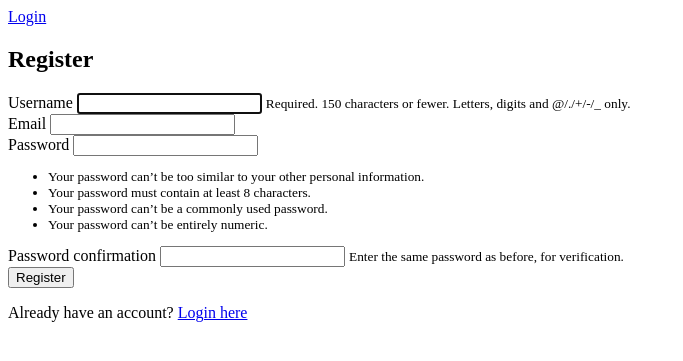
After one commit to TakumaKira/fitness_workout_tracker, a Django app: page /users/register/ in a window 1280 px wide. The commit adds this page. Shown: the top 361 px of the page, without its empty margins (0-683 px from the left). Run offline with Django 5.2, Linux system fonts and the light colour scheme.

Commit message:
[dev]: Add ability to create new user

```diff
--- /dev/null
+++ b/users/forms.py
@@ -0,0 +1,10 @@
+from django import forms
+from django.contrib.auth.forms import UserCreationForm
+from django.contrib.auth.models import User
+
+class UserRegistrationForm(UserCreationForm):
+    email = forms.EmailField(required=True)
+
+    class Meta:
+        model = User
+        fields = ('username', 'email', 'password1', 'password2')
--- a/users/templates/users/login.html
+++ b/users/templates/users/login.html
@@ -20,5 +20,6 @@
         <button type="submit" class="btn btn-primary">Login</button>
         <input type="hidden" name="next" value="{{ next }}">
     </form>
+    <p>Don't have an account? <a href="{% url 'register' %}">Register here</a></p>
 </div>
 {% endblock %}
--- /dev/null
+++ b/users/templates/users/register.html
@@ -0,0 +1,32 @@
+{% extends "base.html" %}
+
+{% block content %}
+<div class="register-form">
+    <h2>Register</h2>
+    {% if messages %}
+        {% for message in messages %}
+            <p class="{% if message.tags %}{{ message.tags }}{% endif %}">{{ message }}</p>
+        {% endfor %}
+    {% endif %}
+
+    <form method="post">
+        {% csrf_token %}
+        {% for field in form %}
+            <div class="form-group">
+                <label for="{{ field.id_for_label }}">{{ field.label }}</label>
+                {{ field }}
+                {% if field.help_text %}
+                    <small class="help-text">{{ field.help_text }}</small>
+                {% endif %}
+                {% if field.errors %}
+                    {% for error in field.errors %}
+                        <p class="error">{{ error }}</p>
+                    {% endfor %}
+                {% endif %}
+            </div>
+        {% endfor %}
+        <button type="submit" class="btn btn-primary">Register</button>
+    </form>
+    <p>Already have an account? <a href="{% url 'login' %}">Login here</a></p>
+</div>
+{% endblock %}
--- a/users/urls.py
+++ b/users/urls.py
@@ -5,4 +5,5 @@ from . import views
 urlpatterns = [
     path('login/', auth_views.LoginView.as_view(template_name='users/login.html'), name='login'),
     path('logout/', auth_views.LogoutView.as_view(next_page='login'), name='logout'),
+    path('register/', views.register, name='register'),
 ]
--- a/users/views.py
+++ b/users/views.py
@@ -1,3 +1,17 @@
-from django.shortcuts import render
+from django.shortcuts import render, redirect
+from django.contrib.auth import login
+from django.contrib import messages
+from .forms import UserRegistrationForm
 
-# Create your views here.
+def register(request):
+    if request.method == 'POST':
+        form = UserRegistrationForm(request.POST)
+        if form.is_valid():
+            user = form.save()
+            login(request, user)
+            messages.success(request, 'Registration successful!')
+            return redirect('home')
+        messages.error(request, 'Registration failed. Please correct the errors.')
+    else:
+        form = UserRegistrationForm()
+    return render(request, 'users/register.html', {'form': form})
```
